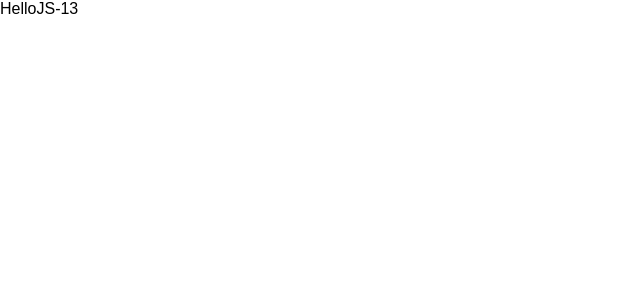
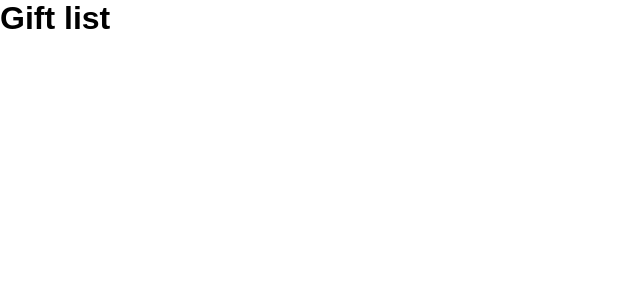
Before and after one commit to peaksoft-school/GiftList-js13, a React (Vite) app: page / in a window 1280 px wide. Shown: the top 300 px of the page, without its empty margins (0-640 px from the left). Built offline with nearby package versions, Linux system fonts and the light colour scheme.

Commit message:
change development

```diff
--- a/src/app/App.tsx
+++ b/src/app/App.tsx
@@ -1,9 +1,5 @@
-function App() {
-  return (
-    <>
-      HelloJS-13
-    </>
-  );
-  return <></>;
-}
+import { FC } from "react";
+
+const App: FC = () => <h1>Gift list</h1>;
+
 export default App;
```
